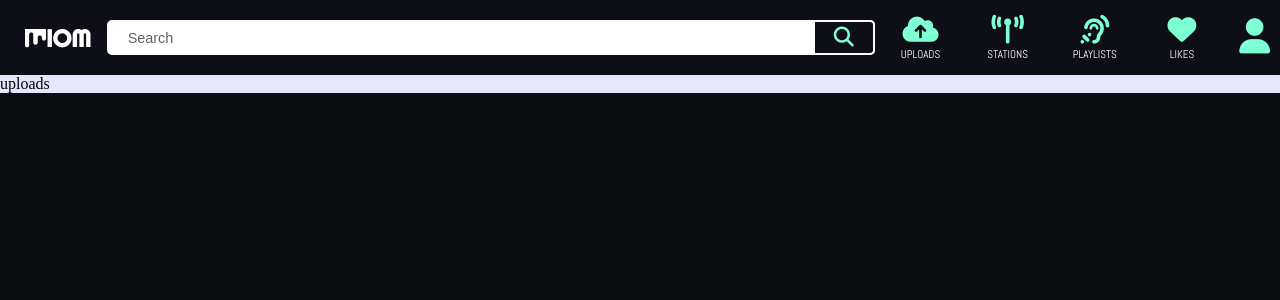
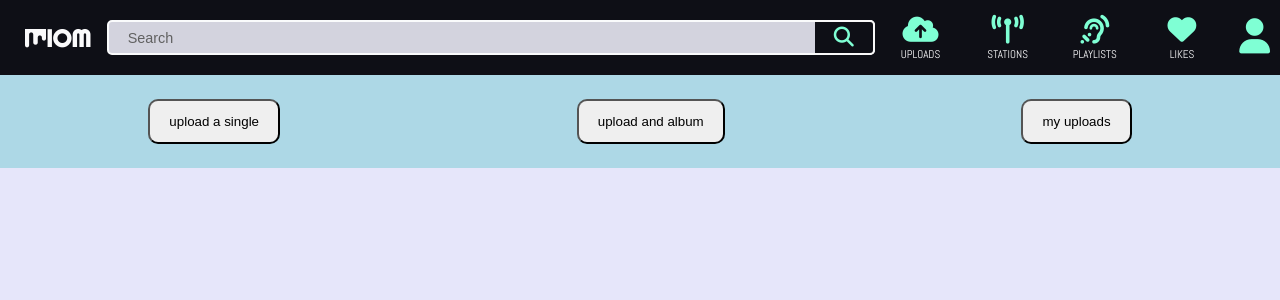
Before and after one commit to doc1atis/ymiom-front, a React (Create React App) app: page /uploads in a window 1280 px wide. Shown: the top 300 px of the page. Built offline with nearby package versions, Linux system fonts and the light colour scheme; no server answers; sample sign-in values are in the browser's storage.

Commit message:
uploads options added

```diff
--- a/src/components/FormInput/FormInput.css
+++ b/src/components/FormInput/FormInput.css
@@ -10,6 +10,7 @@
   box-shadow: 0px 0px 15px #616161;
   padding-left: 4px;
   font-size: 1.1rem;
+  background-color: rgb(211, 211, 222);
 }
 .form-input:focus {
   outline: none;
--- a/src/components/LowerButton/LowerButton.css
+++ b/src/components/LowerButton/LowerButton.css
@@ -38,7 +38,7 @@
   }
 }
 .button-text {
-  color: white;
+  color: #fafafb;
   font-family: "Abel", sans-serif;
   text-transform: uppercase;
   font-size: 0.7rem;
--- a/src/components/NavBar/NavBar.css
+++ b/src/components/NavBar/NavBar.css
@@ -16,7 +16,7 @@
   height: 75px;
 }
 .brand-word {
-  color: white;
+  color: #fafafb;
   cursor: pointer;
   text-transform: uppercase;
   font-family: "Righteous", cursive;
--- a/src/components/SearchBar/SearchBar.css
+++ b/src/components/SearchBar/SearchBar.css
@@ -14,6 +14,7 @@
   border: 2px solid #fafbfc;
   padding-left: 3px;
   padding-right: 70px;
+  background-color: rgb(211, 211, 222);
 }
 .search-input:focus {
   outline: none;
--- a/src/components/Upload/Upload.css
+++ b/src/components/Upload/Upload.css
@@ -1,3 +1,21 @@
 .upload {
   background-color: lavender;
+  height: 100%;
 }
+.upload-options {
+  background-color: lightblue;
+  display: flex;
+  justify-content: space-around;
+  align-items: center;
+}
+.upload-options-button {
+  margin-top: 1.5rem;
+  margin-bottom: 1.5rem;
+  cursor: pointer;
+  width: max-content;
+  padding-left: 1.2rem;
+  padding-right: 1.2rem;
+  padding-top: 0.8rem;
+  padding-bottom: 0.8rem;
+  border-radius: 10px;
+}
--- a/src/components/Upload/Upload.js
+++ b/src/components/Upload/Upload.js
@@ -7,6 +7,20 @@ export default class Upload extends Component {
     console.dir(response);
   }
   render() {
-    return <div className="upload">uploads</div>;
+    return (
+      <div className="upload">
+        <div className="upload-options">
+          <button className="upload-options-button" type="button">
+            upload a single
+          </button>
+          <button className="upload-options-button" type="button">
+            upload and album
+          </button>
+          <button className="upload-options-button" type="button">
+            my uploads
+          </button>
+        </div>
+      </div>
+    );
   }
 }
```
